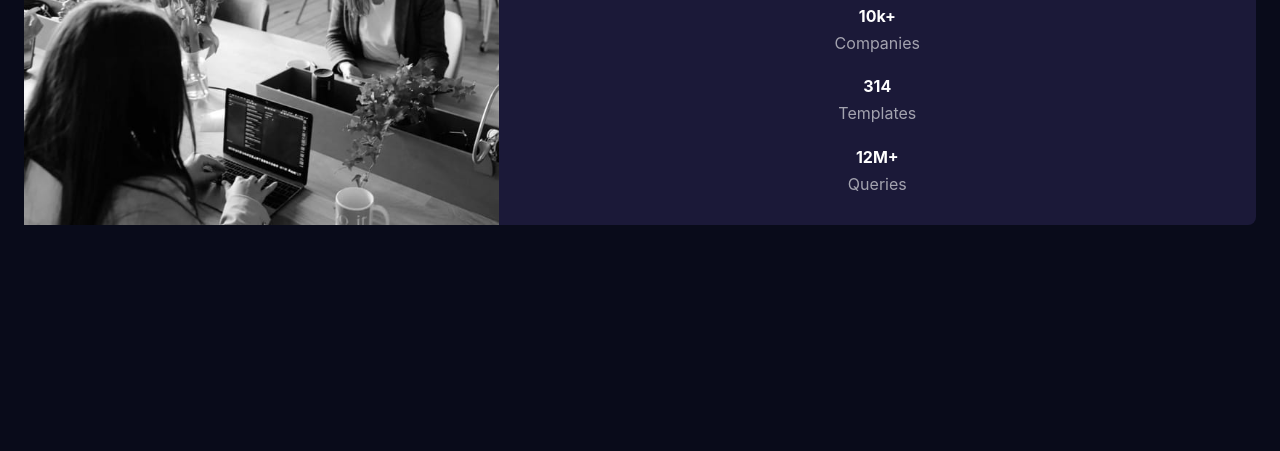
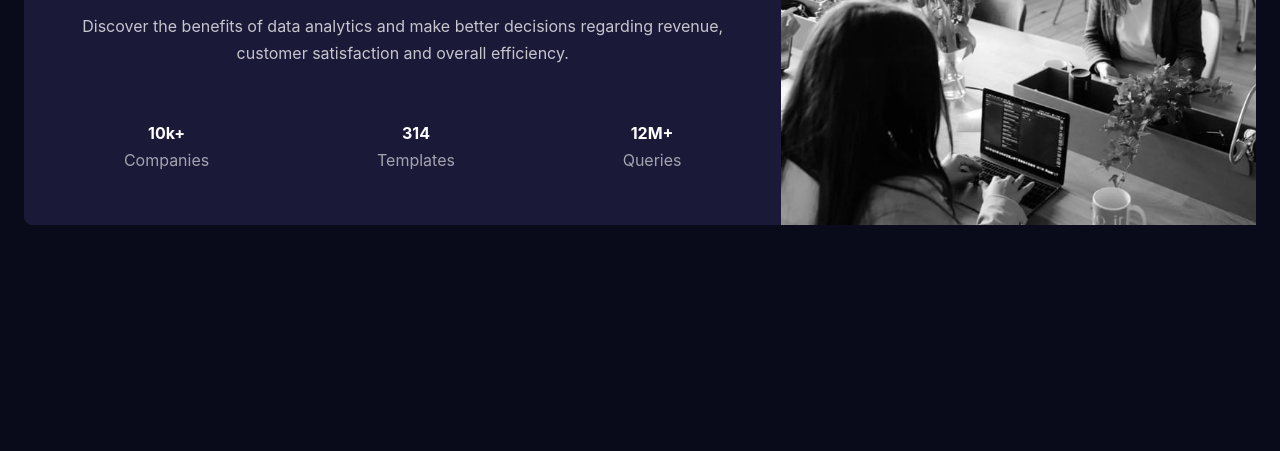
Before and after one commit to agneshkr/frontend-mentor-challenges, a plain HTML site: page newbie/stats-preview-card-component-main/index.html in a window 1280 px wide. Shown: the part 349-800 px from the top of the page. Drawn offline with Linux system fonts and the light colour scheme.

Commit message:
small changes

```diff
--- a/newbie/stats-preview-card-component-main/style.css
+++ b/newbie/stats-preview-card-component-main/style.css
@@ -106,18 +106,6 @@ main{
     border-radius: 8px;
 }
 
-@media (min-width: 510px){
-  .container{
-    flex-direction: row;
-  }
-}
-
-/* @media (min-width: 600px) {
-  .container {
-    flex-direction: row;
-  }
-} */
-
 .picture img{
   border-top-right-radius: 10px;
   border-top-left-radius: 10px;
@@ -160,3 +148,13 @@ main{
   color: var(--clr-neutral-100);
   text-transform: capitalize;
 }
+
+@media (min-width: 510px){
+  .container{
+    flex-direction: row-reverse;
+  }
+  .stats {
+    flex-direction: row;
+
+  }
+}
```
